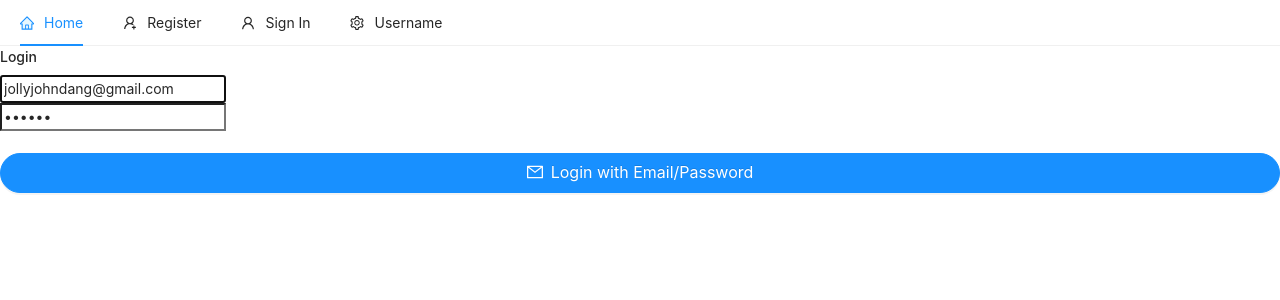
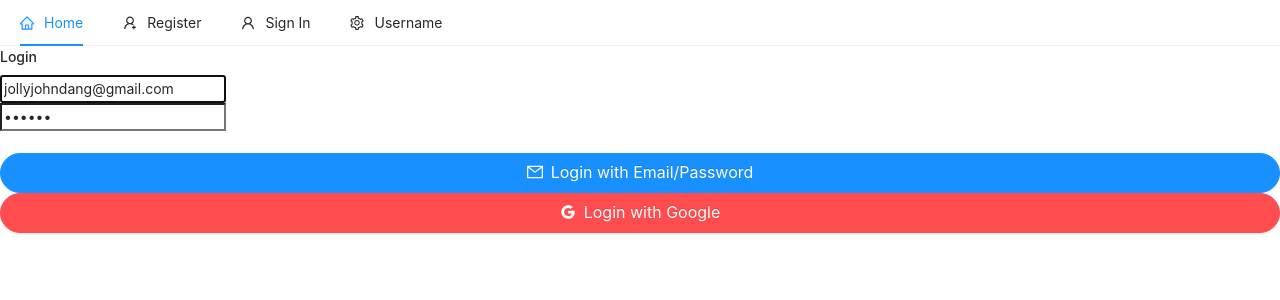
Before and after one commit to jdinthetrees/reactStore, a React (Create React App) app in the folder client/: page /login in a window 1280 px wide. Shown: the top 300 px of the page. Built offline with nearby package versions, Linux system fonts and the light colour scheme; no server answers.

Commit message:
login with google

```diff
--- a/client/src/pages/auth/Login.js
+++ b/client/src/pages/auth/Login.js
@@ -1,8 +1,8 @@
 import React, {useState} from 'react';
-import {auth} from '../../firebase';
+import {auth, googleAuthProvider} from '../../firebase';
 import {toast} from 'react-toastify';
 import {Button} from 'antd';
-import { MailOutlined } from '@ant-design/icons';
+import { MailOutlined, GoogleOutlined} from '@ant-design/icons';
 import {useDispatch} from 'react-redux';
 
 const Login = ({history}) => {
@@ -38,6 +38,26 @@ const Login = ({history}) => {
 
         }
 
+};
+
+const googleLogin = async () => {
+    auth.signInWithPopup(googleAuthProvider)
+    .then(async (result) => {
+        const {user} = result;
+        const idTokenResult = await user.getIdTokenResult();
+        dispatch({
+            type: 'LOGGED_IN_USER',
+            payload: {
+              name: user.email,
+              token: idTokenResult.token,
+            },
+          });
+          history.push('/');
+    })
+    .catch((error) => {
+        console.log(error)
+        toast.error(error.message);
+    });
 };
 
     const loginForm = () => (
@@ -82,9 +102,22 @@ const Login = ({history}) => {
             <div className="row">
 
                 <div className="col-md-6 offset-md-3">
-                    <h4>Login</h4>
+                    {loading ? (
+                    <h4 className="text-danger">Loading...</h4>
+                    ) : (
+                        <h4>Login</h4>
+                    )}
+                    {loginForm()}
+                <Button
+                    onClick={googleLogin}
+                    type="danger"
+                    className="mb-3"
+                    block
+                    shape="round"
+                    icon={<GoogleOutlined/>}
+                    size="large"
 
-                    {loginForm()}
+                >Login with Google</Button>
                 </div>
 
             </div>
```
Also changed, not shown: 1 other file (tests, documents, lock files or other folders).
